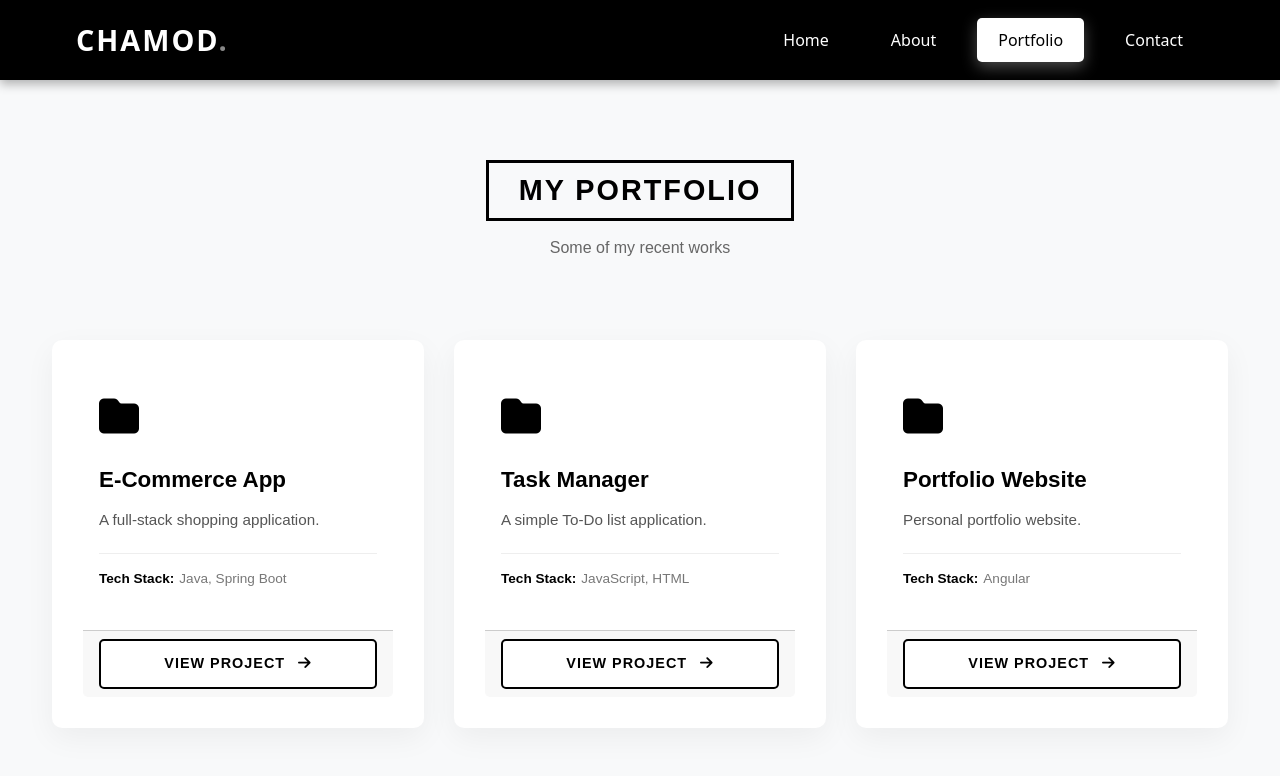
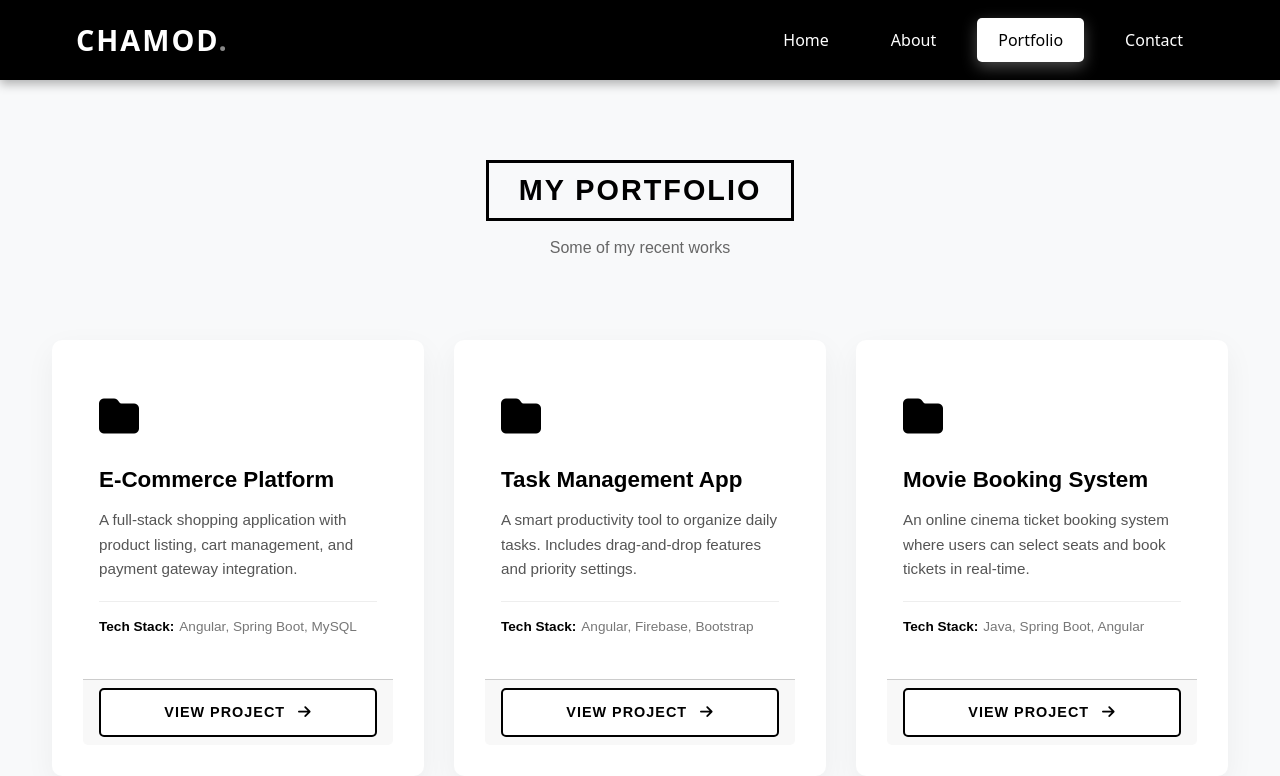
Before and after one commit to Chamod100/Portfolio-web-Anguler-project, an Angular app: page /projects in a window 1280 px wide. Shown: the top 776 px of the page. Built offline with nearby package versions, Linux system fonts and the light colour scheme.

Commit message:
Update project details in ProjectsComponent for clarity and completeness

```diff
--- a/src/app/components/projects/projects.component.ts
+++ b/src/app/components/projects/projects.component.ts
@@ -10,24 +10,50 @@ import { FooterComponent } from '../footer/footer.component';
   styleUrls: ['./projects.component.css']
 })
 export class ProjectsComponent {
+
   projects = [
     {
-      title: 'E-Commerce App',
-      description: 'A full-stack shopping application.',
-      tech: 'Java, Spring Boot',
+      title: 'E-Commerce Platform',
+      description: 'A full-stack shopping application with product listing, cart management, and payment gateway integration.',
+      tech: 'Angular, Spring Boot, MySQL',
       link: '#'
     },
     {
-      title: 'Task Manager',
-      description: 'A simple To-Do list application.',
-      tech: 'JavaScript, HTML',
+      title: 'Task Management App',
+      description: 'A smart productivity tool to organize daily tasks. Includes drag-and-drop features and priority settings.',
+      tech: 'Angular, Firebase, Bootstrap',
       link: '#'
     },
     {
-      title: 'Portfolio Website',
-      description: 'Personal portfolio website.',
-      tech: 'Angular',
+      title: 'Movie Booking System',
+      description: 'An online cinema ticket booking system where users can select seats and book tickets in real-time.',
+      tech: 'Java, Spring Boot, Angular',
+      link: '#'
+    },
+    {
+      title: 'Weather Dashboard',
+      description: 'A real-time weather forecasting application that fetches data from OpenWeatherMap API.',
+      tech: 'Angular, REST API, CSS',
+      link: '#'
+    },
+    {
+      title: 'Personal Portfolio',
+      description: 'A fully responsive personal portfolio website designed to showcase skills, projects, and contact info.',
+      tech: 'Angular, HTML5, Custom CSS',
+      link: '#'
+    },
+    {
+      title: 'Fitness Tracker',
+      description: 'An application to track daily workouts and diet plans. Visualizes progress using charts.',
+      tech: 'Angular, Chart.js, Node.js',
+      link: '#'
+    },
+    {
+      title: 'Real-time Chat App',
+      description: 'Instant messaging application supporting private and group chats with real-time notifications.',
+      tech: 'Angular, WebSocket, MySQL',
       link: '#'
     }
   ];
+
 }
```
